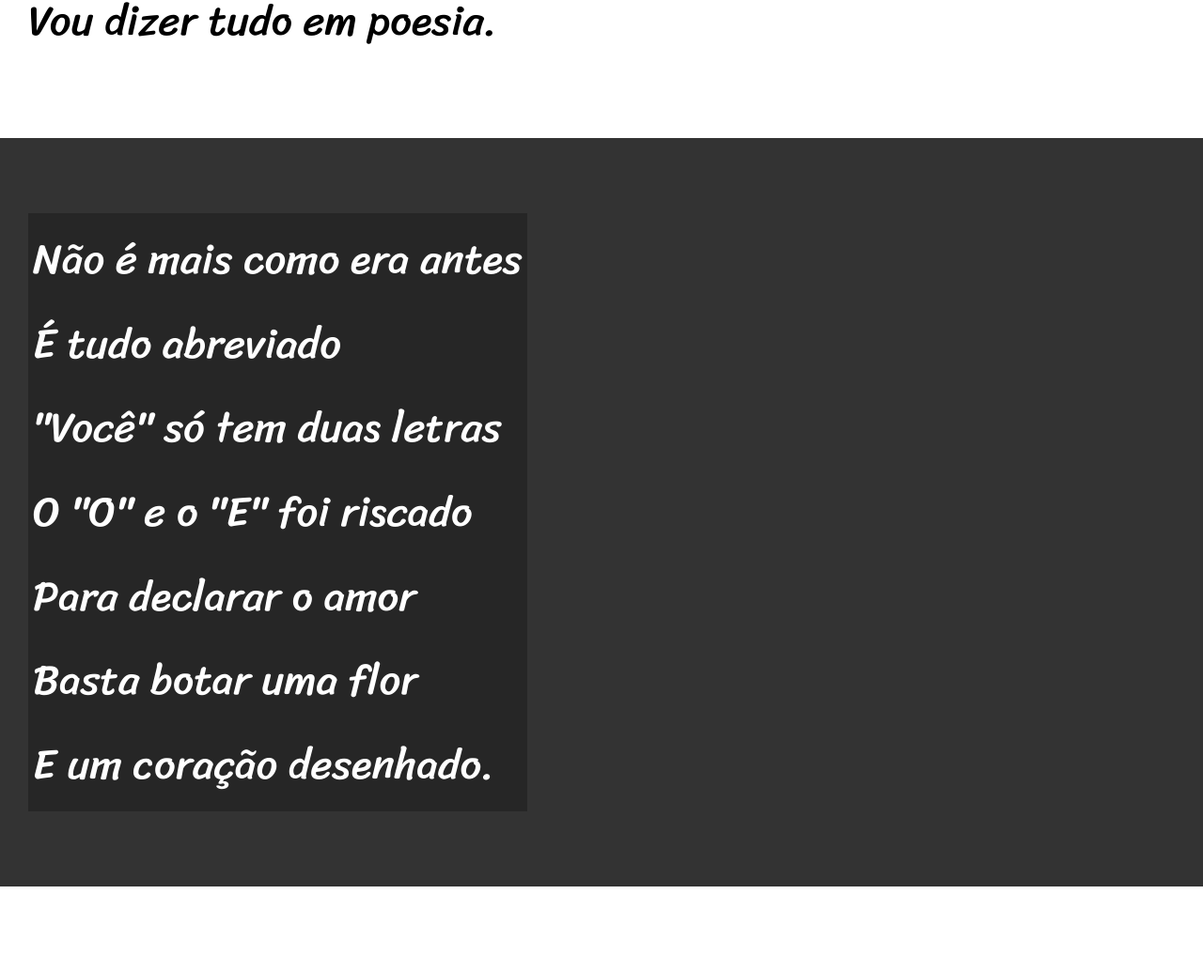
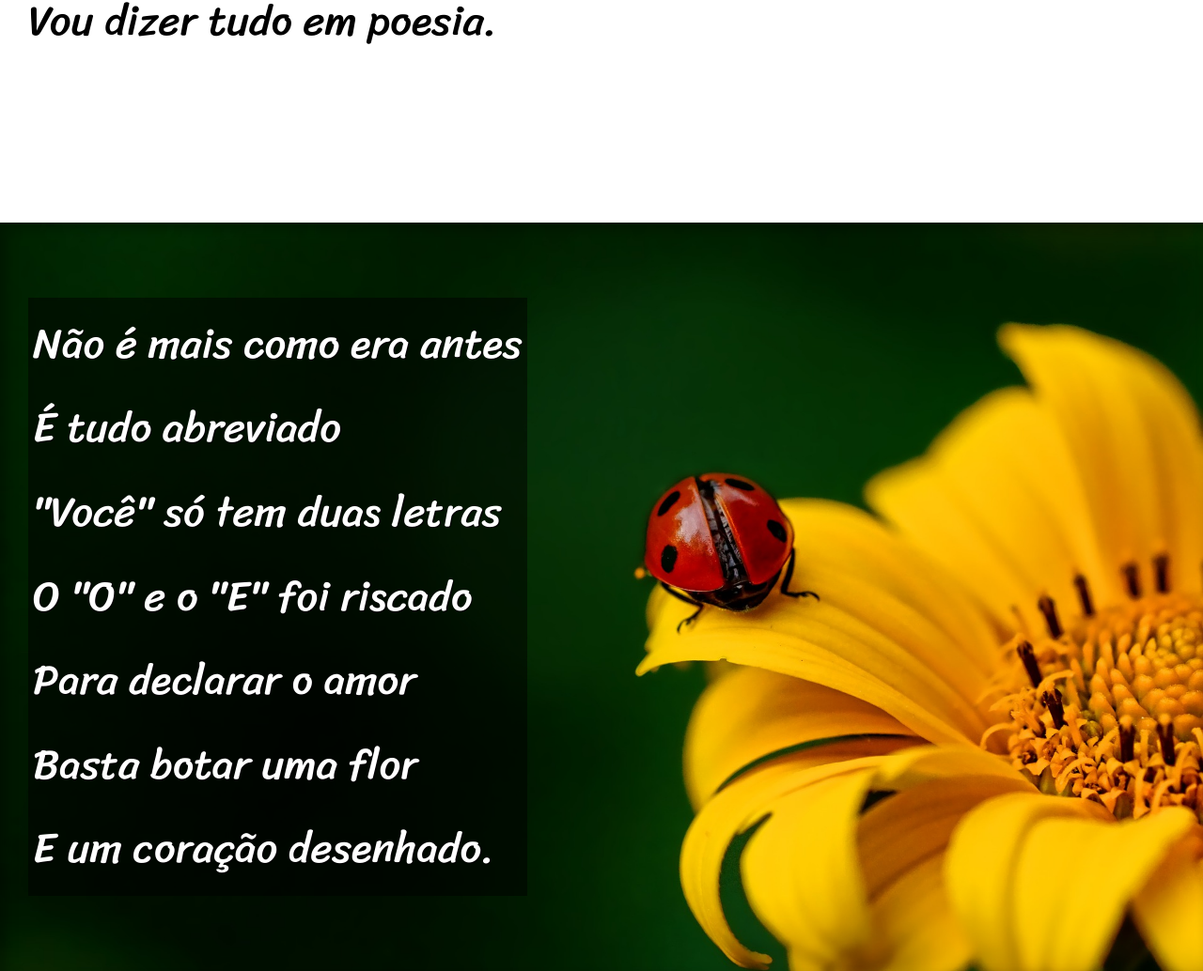
Before and after one commit to NandaKrush/html-css, a plain HTML site: page desafios/d012/index.html in a window 1280 px wide. Shown: the part 900-1934 px from the top of the page at 94% size. Drawn offline with Linux system fonts and the light colour scheme.

Commit message:
att final d12

```diff
--- a/desafios/d012/estilo/style.css
+++ b/desafios/d012/estilo/style.css
@@ -56,6 +56,10 @@ section {
     font-size: 3.5vw;
 }
 
+section > p {
+    padding-bottom: 2em;
+}
+
 section.normal {
     background-color: white;
     color: black;
@@ -63,13 +67,27 @@ section.normal {
 
 section.imagem {
     background-color: rgb(51, 51, 51);
-    color: white
+    color: white;
+    box-shadow: inset 6px 6px 13px 0px rgba(0, 0, 0, 0.322);
+    background-size: cover;
+    background-attachment: fixed;
 }
 
 section.imagem > p {
     display: inline-block;
     padding: 5px;
-    background-color: rgba(0, 0, 0, 0.253);
+    background-color: rgba(0, 0, 0, 0.5);
+    text-shadow: 1px 1px 0px black;
+}
+
+section#img01 {
+    background-image: url('../imagens/background001.jpg');
+    background-position: right center;
+
+}
+
+section#img02 {
+    background-image: url('../imagens/background002.jpg');
 }
 
 footer {
--- a/desafios/d012/index.html
+++ b/desafios/d012/index.html
@@ -23,7 +23,7 @@
                 Vou dizer tudo em poesia.
             </p>
         </section>
-        <section class="imagem">
+        <section class="imagem" id="img01">
             <p>
                 Não é mais como era antes <br>
                 É tudo abreviado <br>
@@ -54,7 +54,7 @@
                 Decifre esse rabisco. <br>
             </p>
         </section>
-        <section class="imagem">
+        <section class="imagem" id="img02">
             <p>
                 Tenho saudade das cartas <br>
                 Escritas com a própria mão <br>
```
